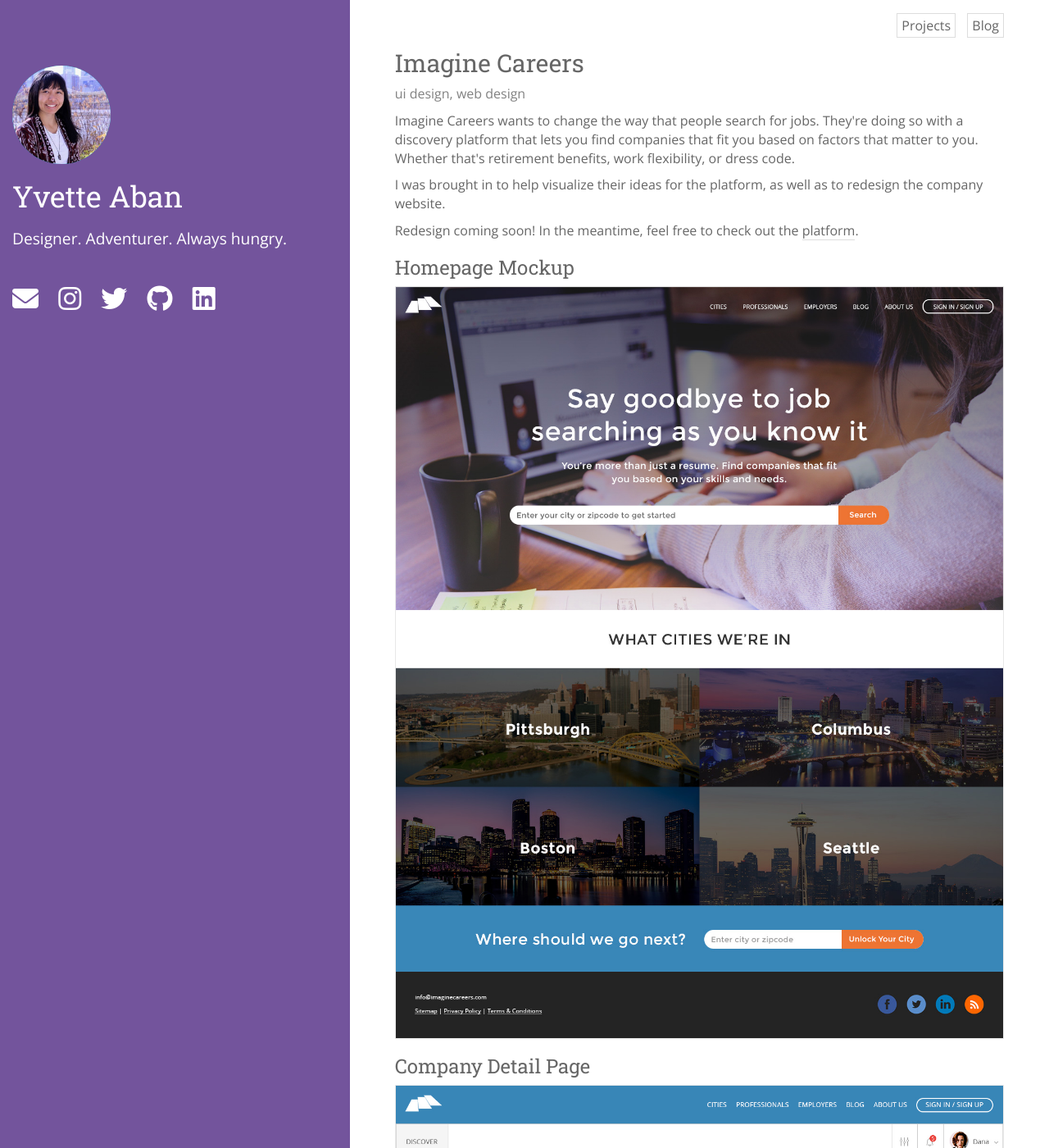
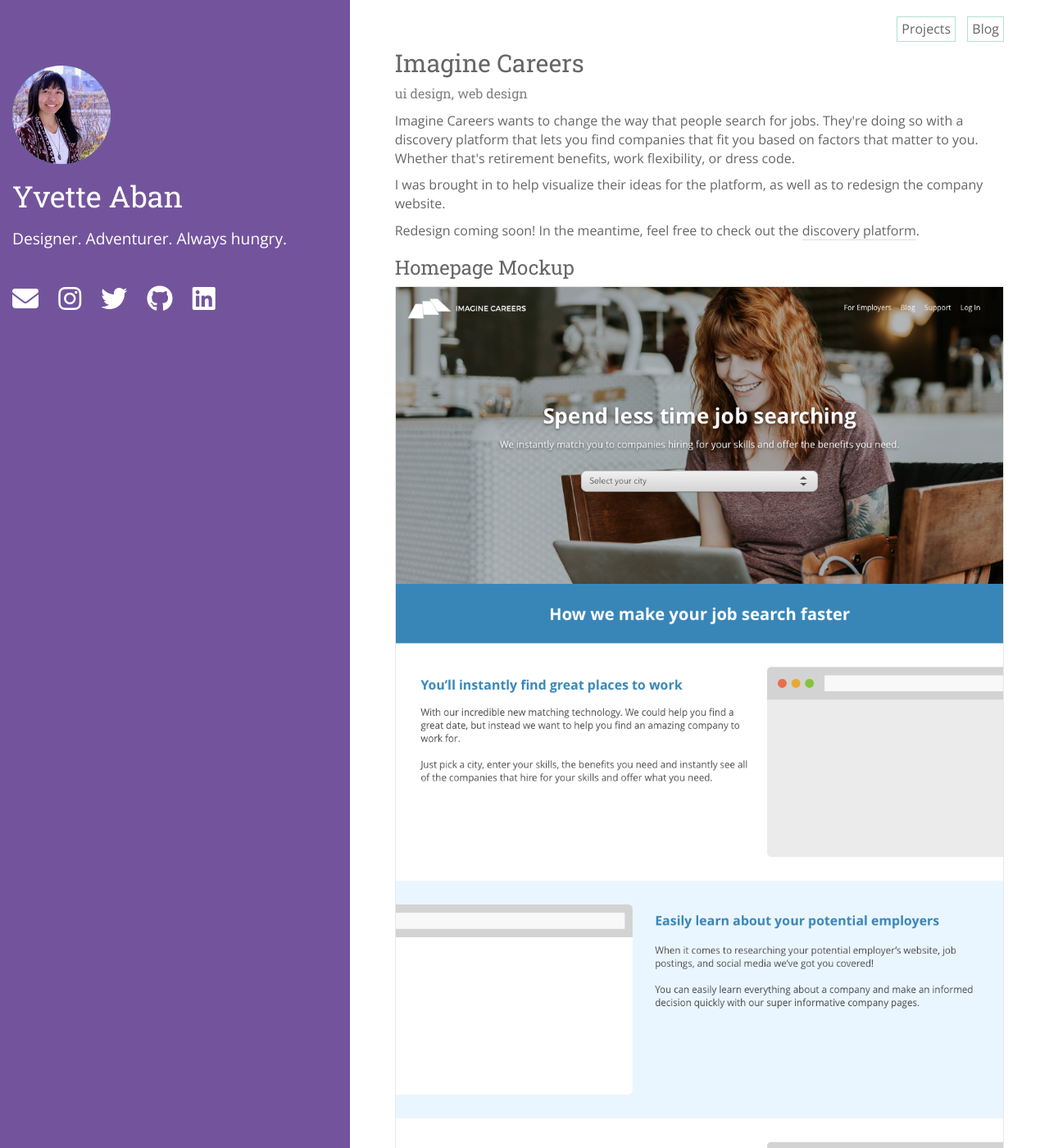
Before and after one commit to yvetteaban/yvetteaban.github.io, a Jekyll site: the page built from projects/imagine-careers/index.html, in a window 1280 px wide and 1400 px high. Shown: the whole window at 82% size. Built offline with Jekyll 4.4.1, drawn with Linux system fonts in a browser that asks for light colours; nearby versions of some CDN libraries; some of the changed text lies outside the part shown.

Commit message:
Edited site-nav and project assets
Also renamed grey to gray in css

```diff
--- a/_sass/_base.scss
+++ b/_sass/_base.scss
@@ -108,8 +108,8 @@ a {
  * Blockquotes
  */
 blockquote {
-    color: $grey-color;
-    border-left: 4px solid $grey-color-light;
+    color: $gray-color;
+    border-left: 4px solid $gray-color-light;
     padding-left: $spacing-unit / 2;
     font-size: 18px;
     letter-spacing: -1px;
@@ -128,7 +128,7 @@ blockquote {
 pre,
 code {
     font-size: 15px;
-    border: 1px solid $grey-color-light;
+    border: 1px solid $gray-color-light;
     border-radius: 3px;
     background-color: #eef;
 }
@@ -198,7 +198,7 @@ pre {
         vertical-align: middle;
 
         path {
-            fill: $grey-color;
+            fill: $gray-color;
         }
     }
 }
--- a/css/main.scss
+++ b/css/main.scss
@@ -17,9 +17,9 @@ $text-color:       #111;
 $background-color: #fdfdfd;
 $brand-color:      #2a7ae2;
 
-$grey-color:       #828282;
-$grey-color-light: lighten($grey-color, 40%);
-$grey-color-dark:  darken($grey-color, 25%);
+$gray-color:       #828282;
+$gray-color-light: lighten($gray-color, 40%);
+$gray-color-dark:  darken($gray-color, 25%);
 
 // My Colors
 $white-color: #ffffff;
@@ -27,9 +27,9 @@ $white-color: #ffffff;
 $teal-color: #009fba;
 $teal-color-lighter: lighten($teal-color, 5%);
 $teal-color-darker: darken($teal-color, 15%);
-$dark-grey: #666666;
-$dark-grey-lighter: lighten($dark-grey, 40%);
-$darker-grey: #333333;
+$dark-gray: #666666;
+$dark-gray-lighter: lighten($dark-gray, 40%);
+$darker-gray: #333333;
 $finehumans-yellow: #CFC329;
 
 //Width of the content area
@@ -70,7 +70,7 @@ html {
   height: 100%;
 }
 body {
-  color: $dark-grey;
+  color: $dark-gray;
   font-family: $base-font-family;
   font-size: $base-font-size;
   min-height: 100%;
@@ -93,10 +93,11 @@ h1, h2, h3, h4, h5, h6 {
   }
 }
 .lighttext {
-  color: $grey-color;
+  color: $gray-color;
+  font-family: $serif-font;
 }
 a, a:visited, a:active {
-  color: $dark-grey;
+  color: $dark-gray;
   text-decoration: none;
 }
 a:hover {
@@ -182,7 +183,7 @@ a:hover {
     a {
       color: $white-color;
       &:hover {
-        color: $darker-grey;
+        color: $darker-gray;
       }
     }
   }
@@ -194,7 +195,7 @@ a:hover {
   a {
     color: $white-color;
     &:hover {
-      color: $darker-grey;
+      color: $darker-gray;
       text-decoration: none;
     }
   }
@@ -230,8 +231,10 @@ a:hover {
       padding: $spacing-unit 40px;
     }
 
-    a {
-      border-bottom: solid 1px rgba(85,85,85,.2);
+    p,li {
+        a {
+        border-bottom: solid 1px rgba(85,85,85,.2);
+      }
     }
 
     h3 > a {
@@ -246,22 +249,10 @@ a:hover {
 /* links at the top right */
 .site-nav {
   padding-bottom: $spacing-unit;
-  a {
-    border: solid 1px rgba(85,85,85,.2);
-    color: $dark-grey;
-    padding: 3px 5px;
-
-    &:hover {
-      color: $teal-color;
-      text-decoration: none;
-    }
-    &.active {
-      border-bottom: 2px solid $teal-color;
-    }
-  }
   ul {
-    margin: 0;
+    margin: 0 auto;
     padding: 0;
+    text-align: center;
 
     @media screen and (min-width: $on-palm){
       float: right;
@@ -272,6 +263,21 @@ a:hover {
 
       @media screen and (min-width: $on-palm){
         padding: 0 0 0 10px;
+      }
+
+      a {
+        border: solid 1px rgba(0,159,86,.3) !important;
+        color: $dark-gray;
+        display: block;
+        padding: 3px 5px;
+
+        &:hover {
+          color: $teal-color;
+          text-decoration: none;
+        }
+        &.active {
+          border-bottom: 2px solid $teal-color;
+        }
       }
     }
   }
@@ -289,7 +295,7 @@ a:hover {
       list-style: none;
 
       a {
-        color: $dark-grey;
+        color: $dark-gray;
         border-bottom: solid 1px rgba(85,85,85,.2);
 
         &:hover {
@@ -310,7 +316,7 @@ a:hover {
     img {
       margin-bottom: $spacing-unit;
       &:hover {
-        background-color: $dark-grey;
+        background-color: $dark-gray;
         opacity: 0.8;
       }
     }
@@ -328,6 +334,6 @@ a:hover {
     }
   }
   img {
-    border: 1px solid $grey-color-light;
+    border: 1px solid $gray-color-light;
   }
 }
--- a/projects/fine-humans/index.html
+++ b/projects/fine-humans/index.html
@@ -13,7 +13,7 @@ layout: default
 	<p>I was brought into the project when they needed someone to build a responsive website that was easily editable, with the ability to add more pages in the future.</p>
 	<p>Visit their <a href="http://finehumans.com/" title="Fine Humans">website</a>.</p>
 
-	<h3>Preview</h3>
+	<h3>Landing Page Preview</h3>
 	<a href="http://finehumans.com/" title="Fine Humans"><img src="{{ site.baseurl }}/assets/finehumans-web-ss.png" alt="Fine Humans website screenshot" /></a>
 
 <p class="colon"><small>&copy; 2015-2017 Yvette Aban. All Rights Reserved.</small></p>
--- a/projects/imagine-careers/index.html
+++ b/projects/imagine-careers/index.html
@@ -12,13 +12,13 @@ layout: default
 	<p>Imagine Careers wants to change the way that people search for jobs. They're doing so with a discovery platform that lets you find companies that fit you based on factors that matter to you. Whether that's retirement benefits, work flexibility, or dress code.</p>
 
 	<p>I was brought in to help visualize their ideas for the platform, as well as to redesign the company website.</p>
-	<p>Redesign coming soon! In the meantime, feel free to check out the <a href="https://discover.imaginecareers.com/">platform</a>.</p>
+	<p>Redesign coming soon! In the meantime, feel free to check out the <a href="https://discover.imaginecareers.com/">discovery platform</a>.</p>
 
 	<h3>Homepage Mockup</h3>
-	<img src="{{ site.baseurl }}/assets/ic-website.jpg" alt="Imagine Careers Website">
+	<img src="{{ site.baseurl }}/assets/ic-homepage-mockup.png" alt="Imagine Careers homepage design mockup">
 
-	<h3>Company Detail Page</h3>
-	<img src="{{ site.baseurl }}/assets/ic-discover.jpg" alt="Imagine Careers Discovery platform">
+	<h3>Company Detail Page Mockup</h3>
+	<img src="{{ site.baseurl }}/assets/ic-companypage-mockup.png" alt="Imagine Careers company page design mockup">
 
 <p class="colon"><small>&copy; 2015-2017 Yvette Aban. All Rights Reserved.</small></p>
 </div>
```
Also changed, not shown: assets/ic-companypage-mockup.png (added), assets/ic-discover.jpg (deleted), assets/ic-homepage-mockup.png (added), assets/ic-website.jpg (deleted), 7 other files.
